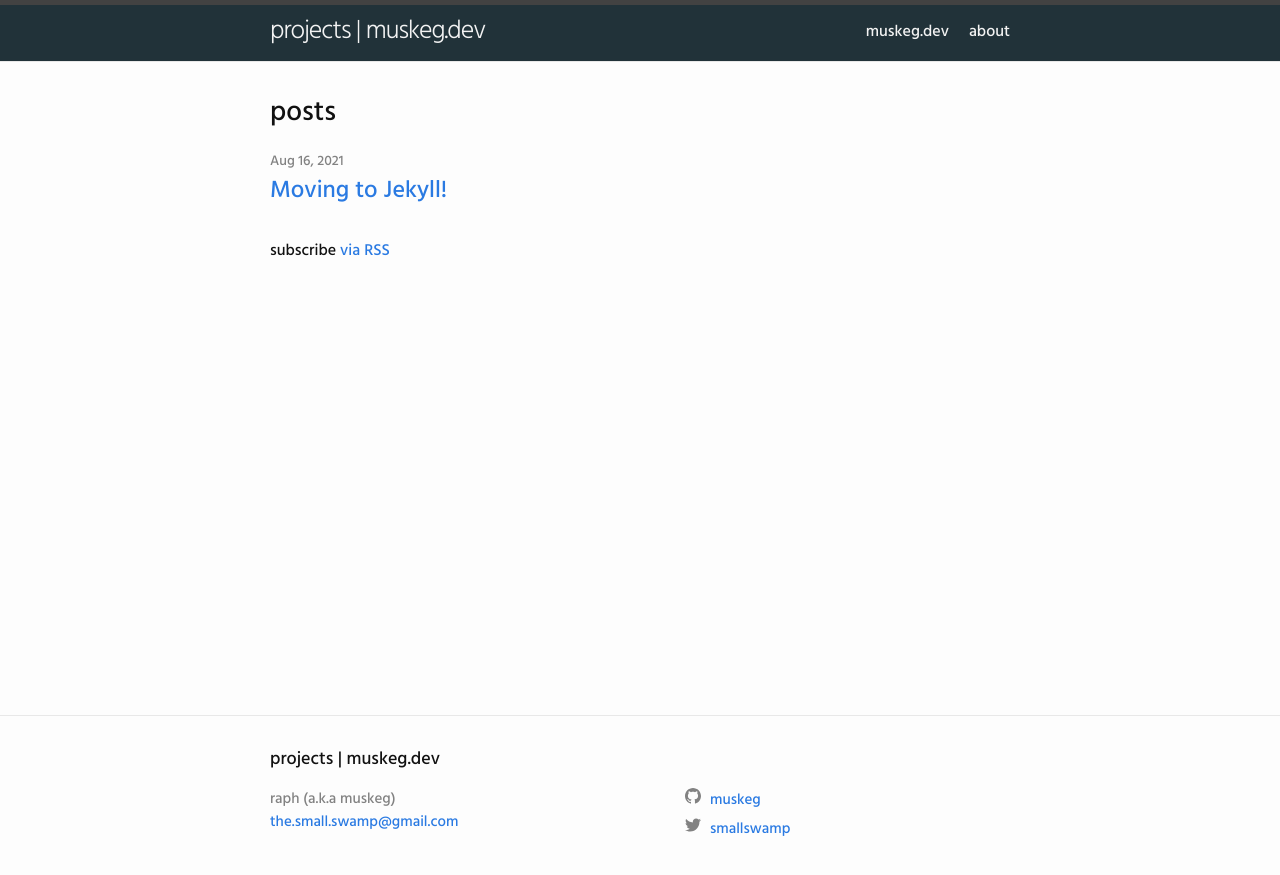
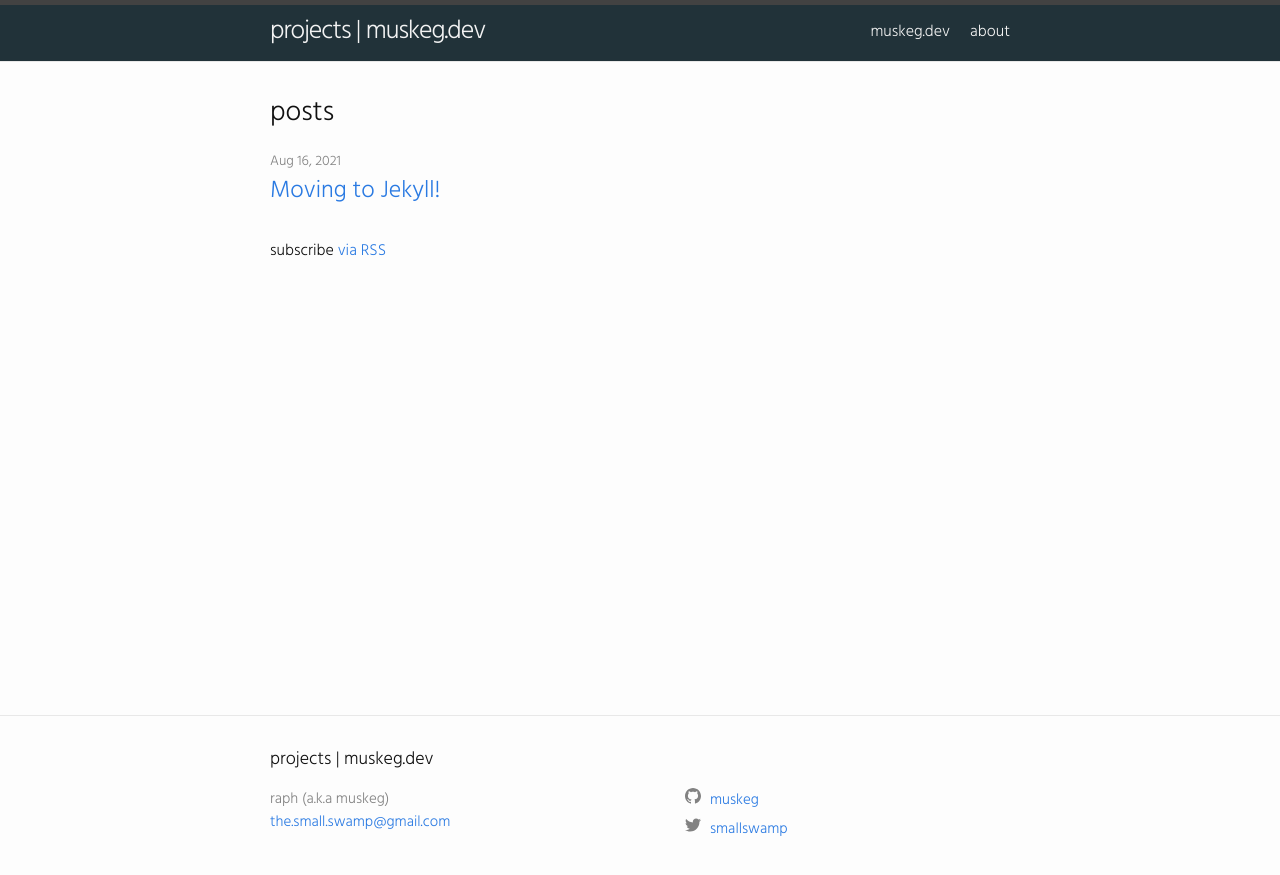
Before and after one commit to muskeg/blog, a Jekyll site: the page built from index.markdown, in a window 1280 px wide. Shown: the top 875 px of the page. Built offline with Jekyll 4.4.1, drawn with Linux system fonts in a browser that asks for light colours.

Commit message:
font-weight

```diff
--- a/_sass/minima.scss
+++ b/_sass/minima.scss
@@ -5,7 +5,7 @@
 // $base-font-family: -apple-system, BlinkMacSystemFont, "Segoe UI", Roboto, Helvetica, Arial, sans-serif, "Apple Color Emoji", "Segoe UI Emoji", "Segoe UI Symbol" !default;
 $base-font-family: 'Hind', sans-serif !default;
 $base-font-size:   16px !default;
-$base-font-weight: 400 !default;
+$base-font-weight: 100 !default;
 $small-font-size:  $base-font-size * 0.875 !default;
 $base-line-height: 1.5 !default;
 
```
